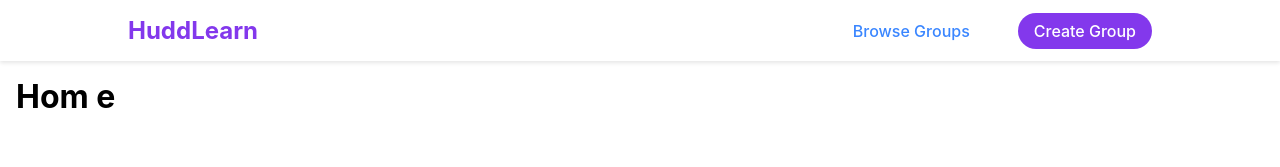
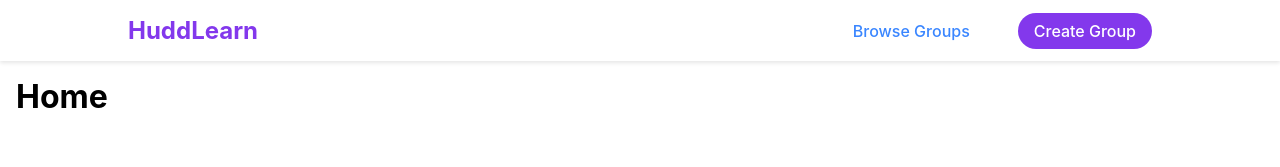
Before and after one commit to adel-batal/huddlearn, a React (Vite) app in the folder client/: page / in a window 1280 px wide. Shown: the top 167 px of the page. Built offline with nearby package versions, Linux system fonts and the light colour scheme.

Commit message:
SSH test

```diff
--- a/client/src/views/Home/Home.tsx
+++ b/client/src/views/Home/Home.tsx
@@ -3,7 +3,7 @@ import ViewContainer from "../../components/viewContainer/ViewContainer";
 const Home = () => {
     return (
         <ViewContainer>
-            <h1>Hom  e</h1>
+            <h1>Home</h1>
         </ViewContainer>
     );
 };
```
